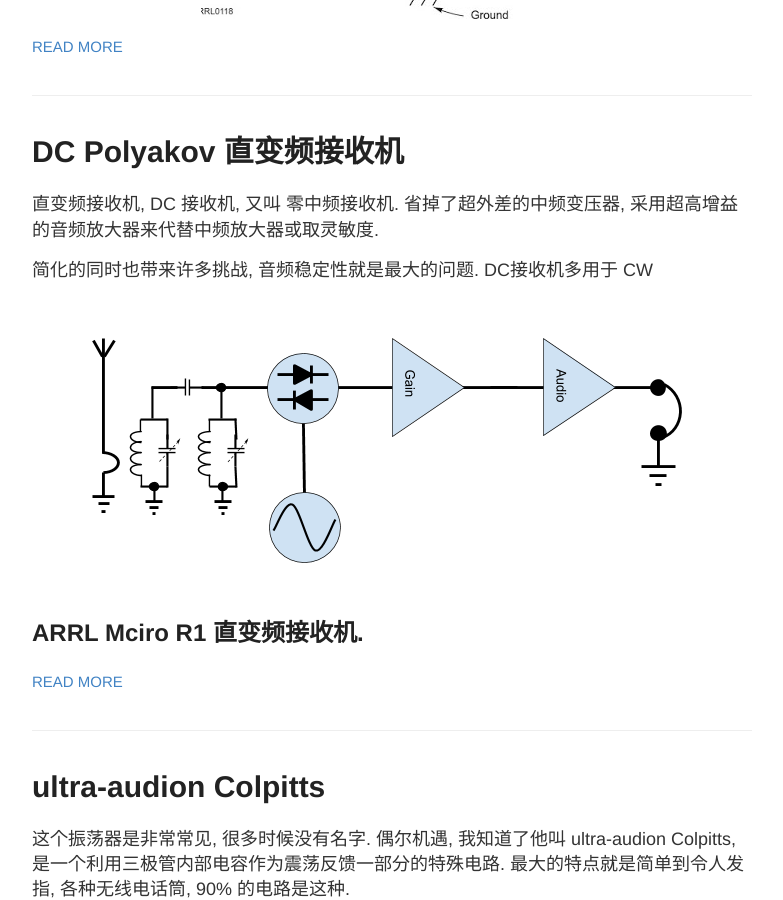
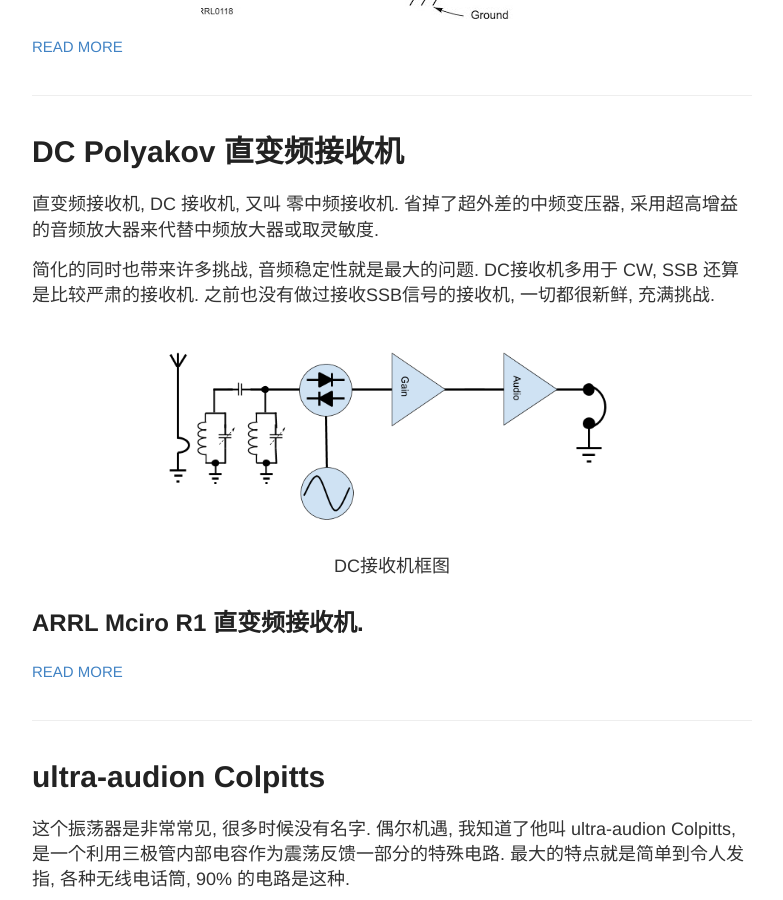
Before and after one commit to bh1rbg/bh1rbg.github.io, a Jekyll site: the page built from index.html, in a window 1280 px wide and 900 px high, scrolled down 4632 px. Shown: the whole window, without its empty margins (248-1031 px from the left). Built offline with Jekyll 4.4.1, drawn with Linux system fonts in a browser that asks for light colours.

Commit message:
DC polyakov

```diff
--- a/_posts/2015-10-02-DC-Polyakov.md
+++ /dev/null
@@ -1,59 +0,0 @@
----
-layout: post
-title: "DC Polyakov 直变频接收机"
-excerpt_separator: <!--more-->
----
-
-直变频接收机, DC 接收机, 又叫 零中频接收机. 省掉了超外差的中频变压器, 采用超高增益的音频放大器来代替中频放大器或取灵敏度.
-
-简化的同时也带来许多挑战, 音频稳定性就是最大的问题. DC接收机多用于 CW
-
-<img src='{{site.baseurl}}/images\DC-block-digaram.png'  class='center' />
-
-
-## ARRL Mciro R1 直变频接收机.
-
-
-<!--more-->
-
-<img src='{{site.baseurl}}/images\DC-micro-r1.png'  class='center' />
-
-
-## DC Polyakov
-
-<img src='{{site.baseurl}}/images\DC-polyakov.png'  class='center' />
-<img src='{{site.baseurl}}/images\DC-receiver-proto.jpg'  class='center' />
-<img src='{{site.baseurl}}/images\DC-ant.jpg'  class='center' />
-
-
-
-## Audio Gain
-
-<img src='{{site.baseurl}}/images\DC-my-gain-proto.jpg'  class='center' />
-<img src='{{site.baseurl}}/images\DC-my-gain.jpg'  class='center' />
-
-
-<img src='{{site.baseurl}}/images\DC-gain-boost-intrest.png'  class='center' />
-
-<img src='{{site.baseurl}}/images\DC-gain-boost.png'  class='center' />
-<img src='{{site.baseurl}}/images\DC-LM386-70db.gif'  class='center' />
-<img src='{{site.baseurl}}/images\DC-LM386-deadbug.jpg'  class='center' />
-
-<img src='{{site.baseurl}}/images\DC-LM386.jpg'  class='center' />
-
-## LO 稳定性
-
-<img src='{{site.baseurl}}/images\DC-LO-mica.jpg'  class='center' />
-<img src='{{site.baseurl}}/images\DC-LO-temp-chart1.jpg'  class='center' />
-<img src='{{site.baseurl}}/images\DC-LO-v1.jpg'  class='center' />
-<img src='{{site.baseurl}}/images\DC-mica-teardown-1.jpg' class='center' />
-<img src='{{site.baseurl}}/images\DC-mica-teardown.jpg'  class='center' />
-
-## 电路总结
-
-<img src='{{site.baseurl}}/images\DC-block-digaram.png'  class='center' />
-<img src='{{site.baseurl}}/images\DC-front-end.png'  class='center' />
-<img src='{{site.baseurl}}/images\DC-gain-boost-v2.png'  class='center' />
-<img src='{{site.baseurl}}/images\DC-LM386-mysch.png'  class='center' />
-
-<img src='{{site.baseurl}}/AA1JJ '  class='center' />
--- /dev/null
+++ b/_posts/2015-10-02-dc-polyakov.md
@@ -0,0 +1,98 @@
+---
+layout: post
+title: "DC Polyakov 直变频接收机"
+excerpt_separator: <!--more-->
+---
+
+直变频接收机, DC 接收机, 又叫 零中频接收机. 省掉了超外差的中频变压器, 采用超高增益的音频放大器来代替中频放大器或取灵敏度.
+
+简化的同时也带来许多挑战, 音频稳定性就是最大的问题. DC接收机多用于 CW, SSB 还算是比较严肃的接收机. 之前也没有做过接收SSB信号的接收机, 一切都很新鲜, 充满挑战.
+
+<img src='{{site.baseurl}}/images\DC-block-digaram.png'  class='center' width="500" />
+<div align='center'> DC接收机框图 </div>
+
+
+## ARRL Mciro R1 直变频接收机.
+
+<!--more-->
+
+ARRL  推荐给新手的 直变频接收机是 Micro R1. 属于入门机型.
+
+<img src='{{site.baseurl}}/images\DC-micro-r1.png'  class='center' />
+<div align='center'> ARRL Micro R1 DC接收机</div>
+
+虽然ARRL极力推荐, 还是放弃直接制作 micro R1.  micro R1 采用了极为靠谱的 T50-2 磁芯, FT2401-43 宽带变压器, 晶体振荡器,  以及音频变压器.   太遗憾了, 这些器件并不好找,  40米波段专用晶体就很稀缺, 美式磁环更是难找.
+
+最好用中周做.
+
+## DC Polyakov
+
+有一种比较新颖的混频器,   HAM RA3AAE,  Vladimir Polyakov 发表于 1977年苏联的 <Radio> 杂志. 采用两个 二极管头尾相连进行混频. 本振频率是接收频率的一半, 7.050的 SSB信号, 只需要 7.050/2 = 3.525 Mhz 即可.
+
+AA1TJ  是这个电路的粉丝, 下面这个电路就是AA1TJ制作的 Polyakov DC接收机.
+
+<img src='{{site.baseurl}}/images\DC-polyakov.png'  class='center' />
+
+无论是ARRL Mciro R1, 还是 AA1TJ 的 Polyakov, 都是针对 CW信号的, 没有考虑SSB. 不过, AA1TJ的电路更容易适应SSB . Polyakov 采用VFO, 频率容易调整.  同时采用中周制作双调谐滤波器, 元件易得, 用FM的中周即可,  不必要是 4uH,  1uH 到 几十 uH 都可以, 调整C1, C3 让中周谐振于 7Mhz 基本就可以.  C2 可以用微调电容.
+
+
+## 原型
+
+那就动手吧.
+
+<img src='{{site.baseurl}}/images\DC-block-digaram.png'  class='center' width="500" />
+<div align='center'> DC接收机框图 </div>
+
+ 基本保留 AA1TJ的所有设计, 除了音频放大器, 要换用 LM386, 就可以支持SSB.  AA1TJ的音频放大器有一个谐振在600Hz左右的音频LC, 是专门给CW接收准备的.
+
+<img src='{{site.baseurl}}/images\DC-receiver-proto.jpg'  class='center' />
+
+原型机风格非常狂野, 布局不好.  DC接收机的音频增益很高, ARRL以及各路神仙, 都强烈建议采用单点接地的方式焊接.但是我并没有听, 主要是 ARRL的布局是 R1的, 不是给 LM386准备的.  采用整张覆铜板作为地平面, 多少还是有点靠谱的.
+
+注意这个可变电容, 切记, 必须采用减速电容, 减速比 10:1 以上. 不然是不可能把本振频率调整到符合SSB要求的精度的.
+
+
+<img src='{{site.baseurl}}/images\DC-ant.jpg'  class='center' />
+
+这个天线可能是最不靠谱的器件了. 长5米, 垂直架设, 是一个加感天线.   ( 事后诸葛下,  拉一根15米长线比这个好得多. )
+
+找了一个黄道吉日, 开机收听.  但除了沙沙声, 什么都没有.  情急之下, 在LM386之前又增加了一级音频放大, 依旧无声, 不过当夜幕降临,  终于, 等到了强大的短波SSB信号.
+
+第一课就是: 得等HAM们吃完饭, 才有人通过 SSB 呼叫. 这不像广播电台,  不会整天都有人在, 有时候传播不好, 也是没有信号的.
+
+
+##  音频增益和稳定性
+
+<img src='{{site.baseurl}}/images\DC-my-gain-proto.jpg'  class='center' />
+<img src='{{site.baseurl}}/images\DC-my-gain.jpg'  class='center' />
+
+
+<img src='{{site.baseurl}}/images\DC-gain-boost-intrest.png'  class='center' />
+
+<img src='{{site.baseurl}}/images\DC-gain-boost.png'  class='center' />
+<img src='{{site.baseurl}}/images\DC-LM386-70db.gif'  class='center' />
+<img src='{{site.baseurl}}/images\DC-LM386-deadbug.jpg'  class='center' />
+
+<img src='{{site.baseurl}}/images\DC-LM386.jpg'  class='center' />
+
+## LO 稳定性
+
+<img src='{{site.baseurl}}/images\DC-LO-v1.jpg'  class='center' />
+
+<img src='{{site.baseurl}}/images\DC-LO-mica.jpg'  class='center' />
+<img src='{{site.baseurl}}/images\DC-LO-temp-chart1.jpg'  class='center' />
+
+
+
+|<img src='{{site.baseurl}}/images\DC-mica-teardown-1.jpg' class='center' />|<img src='{{site.baseurl}}/images\DC-mica-teardown.jpg'  class='center' />|
+
+
+## 电路总结
+
+<img src='{{site.baseurl}}/images\DC-block-digaram.png'  width="500"  class='center' />
+<img src='{{site.baseurl}}/images\DC-front-end.png'  class='center' />
+<img src='{{site.baseurl}}/images\DC-gain-boost-v2.jpg'  width="600" class='center' />
+<img src='{{site.baseurl}}/images\DC-LM386-mysch.jpg'  class='center'  width="500"/>
+
+
+<iframe src="//player.bilibili.com/player.html?bvid=BV1oe411x7Be&page=1" scrolling="no" border="0" frameborder="no" framespacing="0" allowfullscreen="true"> </iframe>
```
Also changed, not shown: radio.md (+12 -0 lines).
